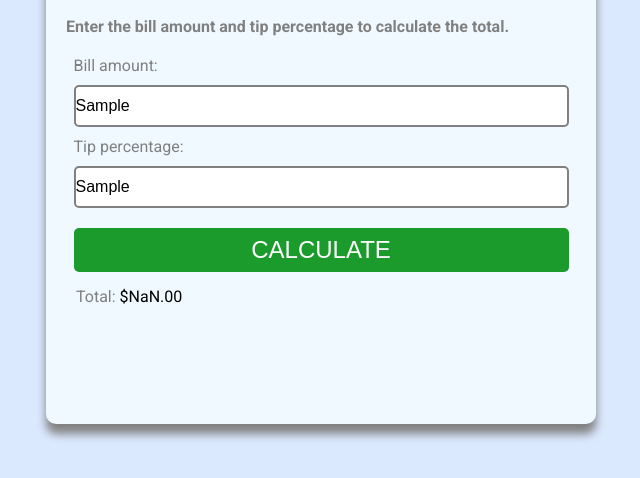
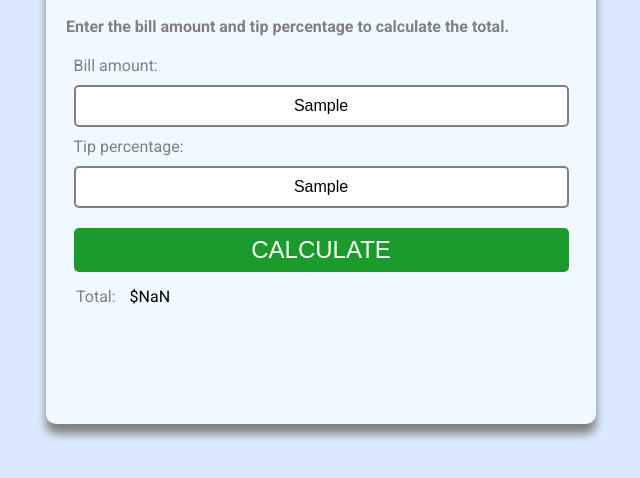
Before and after one commit to MFaizanali2/Tip-Calculator, a plain HTML site: page index.html in a window 1280 px wide. Both pictures are taken after typing "Sample", "Sample" into the empty fields and a click on the button "CALCULATE". Shown: the part 216-694 px from the top of the page, without its empty margins (319-959 px from the left). Drawn offline with Linux system fonts and the light colour scheme.

Commit message:
much update
continue

```diff
--- a/app.js
+++ b/app.js
@@ -7,6 +7,6 @@ function Calculate(){
     let total = document.getElementById("total");
 
     let sum = billamount * (1 + tipamount / 100);
-    total.innerText = `  $${sum}.00`
+    total.innerText = `  $${sum}`;
 
 }
--- a/style.css
+++ b/style.css
@@ -52,6 +52,7 @@ body{
     outline: none;
     border: 2px solid gray;
     border-radius: 5px;
+    text-align: center;
 }
 #container button{
     margin-left: 5%;
@@ -79,4 +80,5 @@ body{
 }
 #tip-total span{
     color: #000;
+    margin-left: 10px;
 }
```
